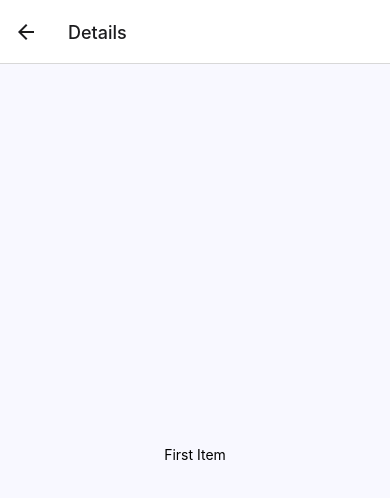
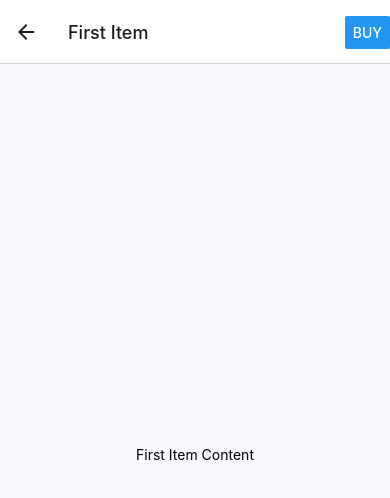
Before and after one commit to mmsaki/data-hackathon, a React Native app: screen / in a window 390 px wide. Both pictures are taken after a click on the button "FIRST ITEM". Shown: the top 498 px of the page. Built offline with nearby package versions, Linux system fonts and the light colour scheme.

Commit message:
use navigation header and options

```diff
--- a/App.tsx
+++ b/App.tsx
@@ -5,6 +5,7 @@ import Home from "./Home";
 import Settings from "./Settings";
 import { RootStackParamList } from "./router";
 import Details from "./Details";
+import { Button } from "react-native";
 
 const Stack = createNativeStackNavigator<RootStackParamList>();
 
@@ -13,7 +14,15 @@ export default function App() {
     <NavigationContainer>
       <Stack.Navigator>
         <Stack.Screen name='Home' component={Home} />
-        <Stack.Screen name='Details' component={Details} />
+        <Stack.Screen
+          name='Details'
+          component={Details}
+          options={({ route }) => ({
+            headerRight: () => {
+              return <Button title='Buy' onPress={() => {}} disabled={route.params.stock === 0} />;
+            },
+          })}
+        />
         <Stack.Screen name='Settings' component={Settings} />
       </Stack.Navigator>
     </NavigationContainer>
--- a/Details.tsx
+++ b/Details.tsx
@@ -6,12 +6,15 @@ import styles from "./styles";
 
 type Props = NativeStackScreenProps<RootStackParamList, "Details">;
 
-function Details({ route }: Props) {
-  const { title } = route.params;
+function Details({ route, navigation }: Props) {
+  const { content, title } = route.params;
+  React.useEffect(() => {
+    navigation.setOptions({ title });
+  }, []);
   return (
     <View style={styles.container}>
       <StatusBar barStyle='dark-content' />
-      <Text>{title}</Text>
+      <Text>{content}</Text>
     </View>
   );
 }
--- a/Home.tsx
+++ b/Home.tsx
@@ -11,9 +11,9 @@ export default function Home({ navigation }: Props) {
     <View style={styles.container}>
       <StatusBar barStyle='dark-content' />
       <Text>Home Screen</Text>
-      <Button title='First Item' onPress={() => navigation.navigate("Details", { title: "First Item" })} />
-      <Button title='Second Item' onPress={() => navigation.navigate("Details", { title: "Second Item" })} />
-      <Button title='Third Item' onPress={() => navigation.navigate("Details", { title: "Third Item" })} />
+      <Button title='First Item' onPress={() => navigation.navigate("Details", { title: "First Item", content: "First Item Content", stock: 1 })} />
+      <Button title='Second Item' onPress={() => navigation.navigate("Details", { title: "Second Item", content: "Second Item Content", stock: 0 })} />
+      <Button title='Third Item' onPress={() => navigation.navigate("Details", { title: "Third Item", content: "Third Item Content", stock: 1 })} />
       <Button title='Settings' onPress={() => navigation.navigate("Settings")} />
     </View>
   );
--- a/router.ts
+++ b/router.ts
@@ -1,5 +1,5 @@
 export type RootStackParamList = {
   Home: undefined;
   Settings: undefined;
-  Details: { title: string };
+  Details: { title: string; content: string; stock: number };
 };
```
